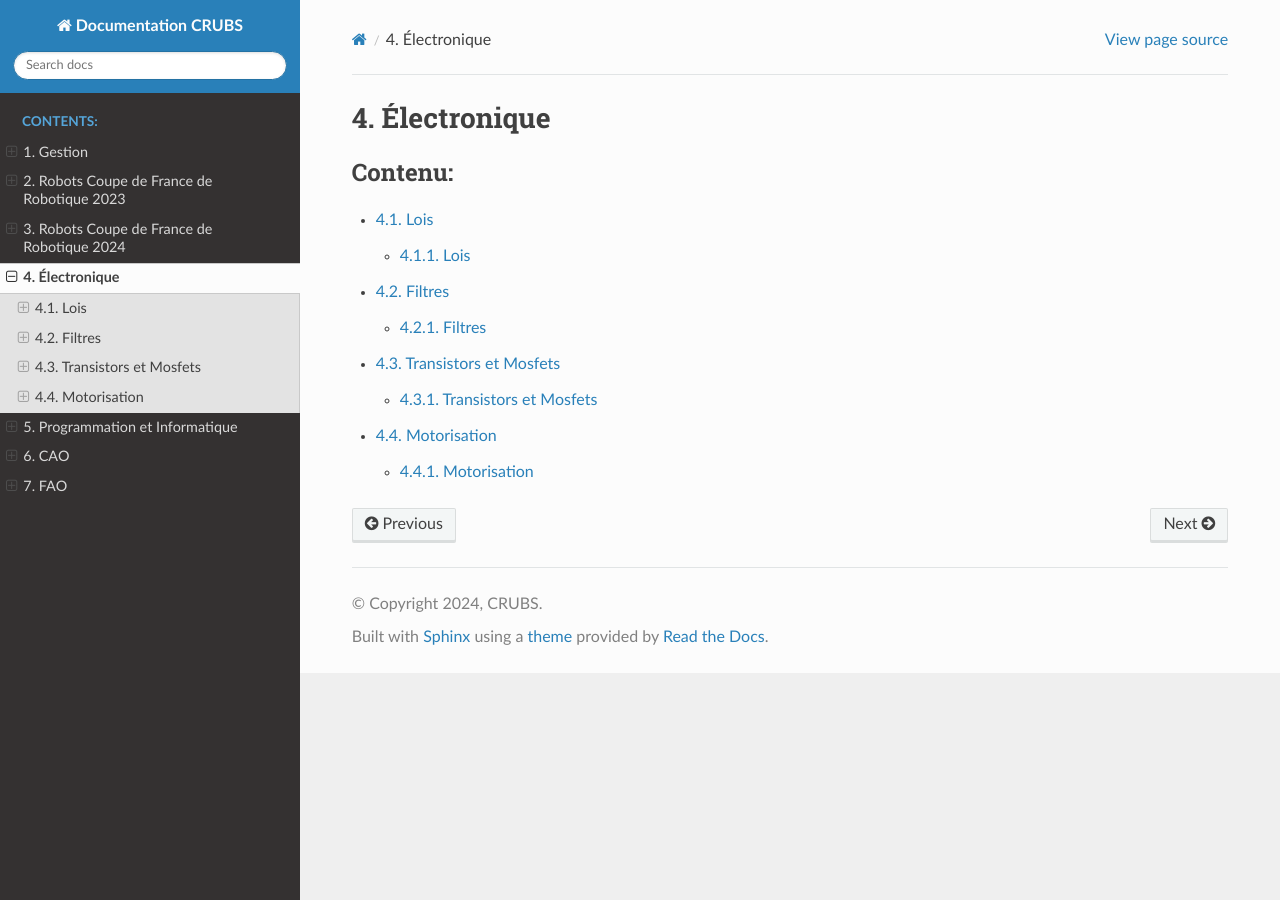
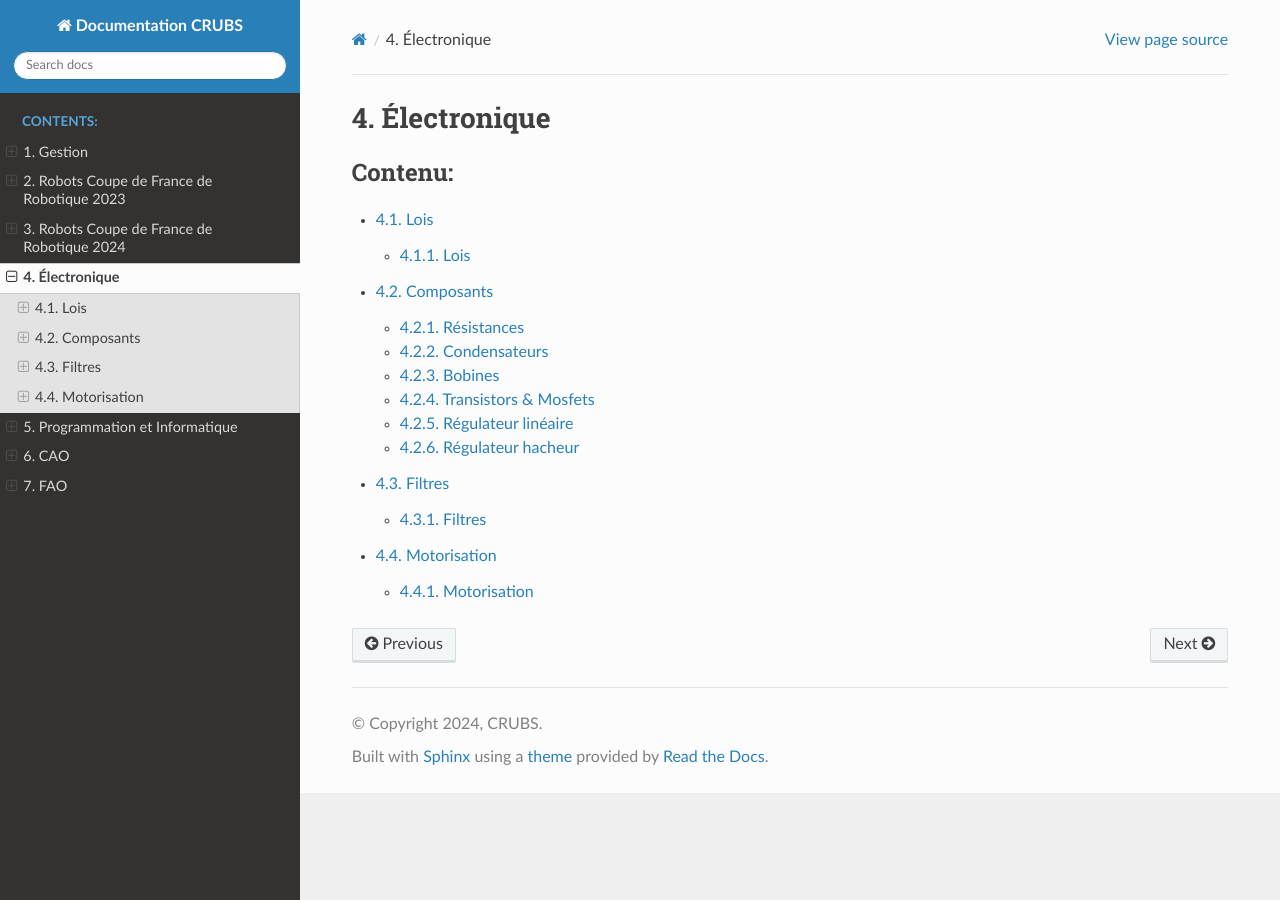
Before and after one commit to CRUBS/Documentation, a Sphinx documentation site: the page built from docs/source/Electronique/Tree.rst, in a window 1280 px wide. Built offline with Sphinx 7.4.7 and the Read the Docs theme 2.0.0, drawn with Linux system fonts in a browser that asks for light colours; pages that are not in the unit, such as notebooks, are missing from menus.

Commit message:
modifs elec

```diff
--- a/docs/source/Electronique/Transistors_Mosfets.rst
+++ /dev/null
@@ -1,2 +0,0 @@
-Transistors et Mosfets
-======================
--- /dev/null
+++ b/docs/source/Electronique/Tree-Composants.rst
@@ -0,0 +1,8 @@
+Composants
+==========
+
+.. toctree::
+   :maxdepth: 2
+   :caption: Contenu:
+
+   Composants
--- a/docs/source/Electronique/Tree-Transistors_Mosfets.rst
+++ /dev/null
@@ -1,8 +0,0 @@
-Transistors et Mosfets
-======================
-
-.. toctree::
-   :maxdepth: 2
-   :caption: Contenu:
-
-   Transistors_Mosfets
--- a/docs/source/Electronique/Tree.rst
+++ b/docs/source/Electronique/Tree.rst
@@ -6,6 +6,6 @@
    :caption: Contenu:
 
    Tree-Lois
+   Tree-Composants
    Tree-Filtres
-   Tree-Transistors_Mosfets
    Tree-Motorisation
```
Also changed, not shown: docs/source/Electronique/Composants.rst (added, +28 -0 lines).
